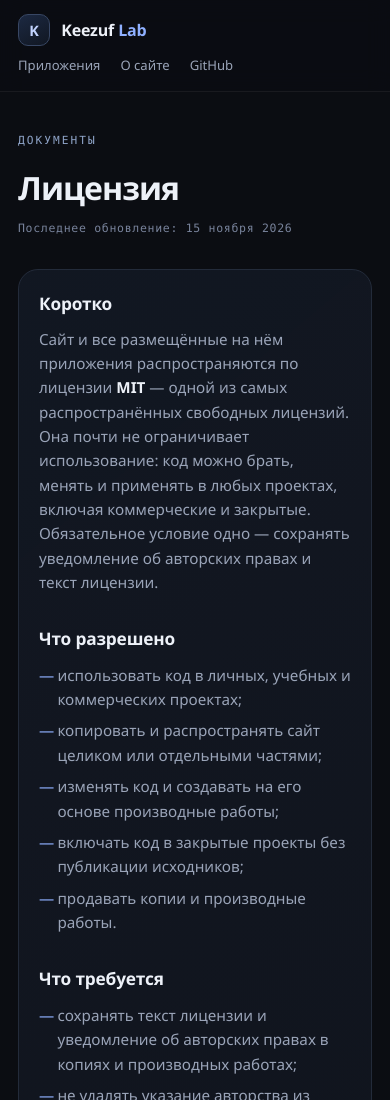
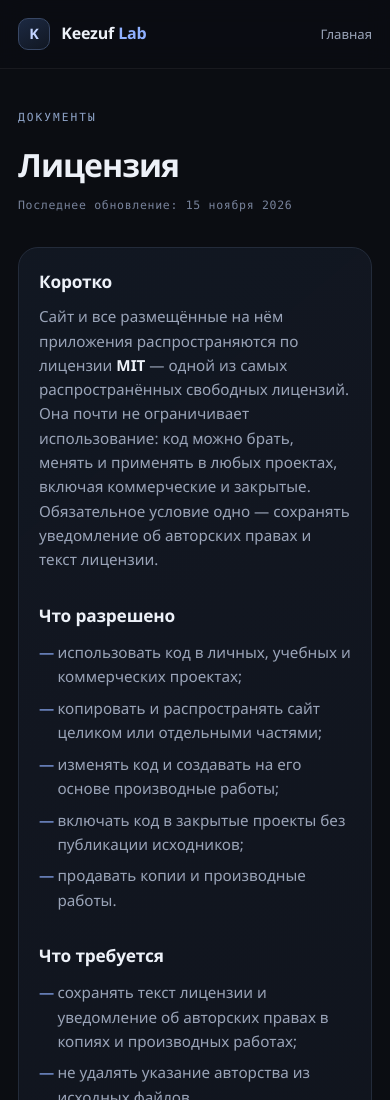
Before and after one commit to keezuf/keezuf.github.io, a plain HTML site: page license.html in a window 390 px wide. Shown: the top 1100 px of the page. Drawn offline with Linux system fonts and the light colour scheme.

Commit message:
site: компактная шапка и подвал на внутренних страницах
В меню внутренних страниц только «Главная» — шапка в одну строку и ниже на телефоне. Подвал на всех страницах: «Keezuf · GitHub Pages». Токен --header-h для внутренних страниц — 4.3rem.

```diff
--- a/assets/css/base.css
+++ b/assets/css/base.css
@@ -933,10 +933,17 @@ ul {
   }
 }
 
-/* Узкие экраны: шапка в две строки, чтобы пункты меню не переносились по слогам. */
+/* Узкие экраны: если меню не помещается рядом с логотипом, оно переносится
+   на вторую строку. На внутренних страницах в меню только «Главная», поэтому
+   шапка остаётся в одну строку и становится ниже. */
 @media (max-width: 480px) {
   :root {
     --header-h: 5.75rem;
+  }
+
+  /* Внутренние страницы (класс на <html>): короткое меню, низкая шапка. */
+  html.compact-header {
+    --header-h: 4.3rem;
   }
 
   .topbar {
@@ -946,7 +953,6 @@ ul {
   }
 
   .nav {
-    width: 100%;
     gap: 1.25rem;
   }
 }
--- a/license.html
+++ b/license.html
@@ -1,5 +1,5 @@
 <!doctype html>
-<html lang="ru">
+<html lang="ru" class="compact-header">
 <head>
   <meta charset="utf-8">
   <meta name="viewport" content="width=device-width, initial-scale=1">
@@ -27,9 +27,7 @@
         <span>Keezuf <b>Lab</b></span>
       </a>
       <nav class="nav" aria-label="Основная навигация">
-        <a class="nav-link" href="./#apps">Приложения</a>
-        <a class="nav-link" href="./#about">О сайте</a>
-        <a class="nav-link" href="https://github.com/keezuf/keezuf.github.io" rel="noopener noreferrer">GitHub</a>
+        <a class="nav-link" href="./">Главная</a>
       </nav>
     </div>
   </header>
```
Also changed, not shown: 404.html (+3 -5 lines), apps/metalworking/index.html (+3 -5 lines), privacy.html (+2 -4 lines).
